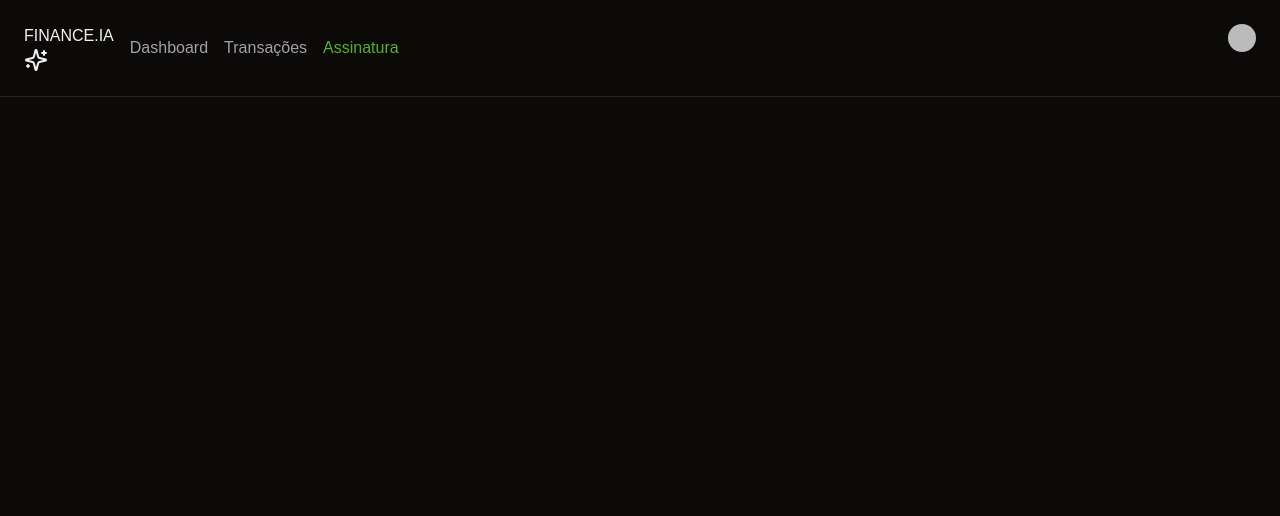
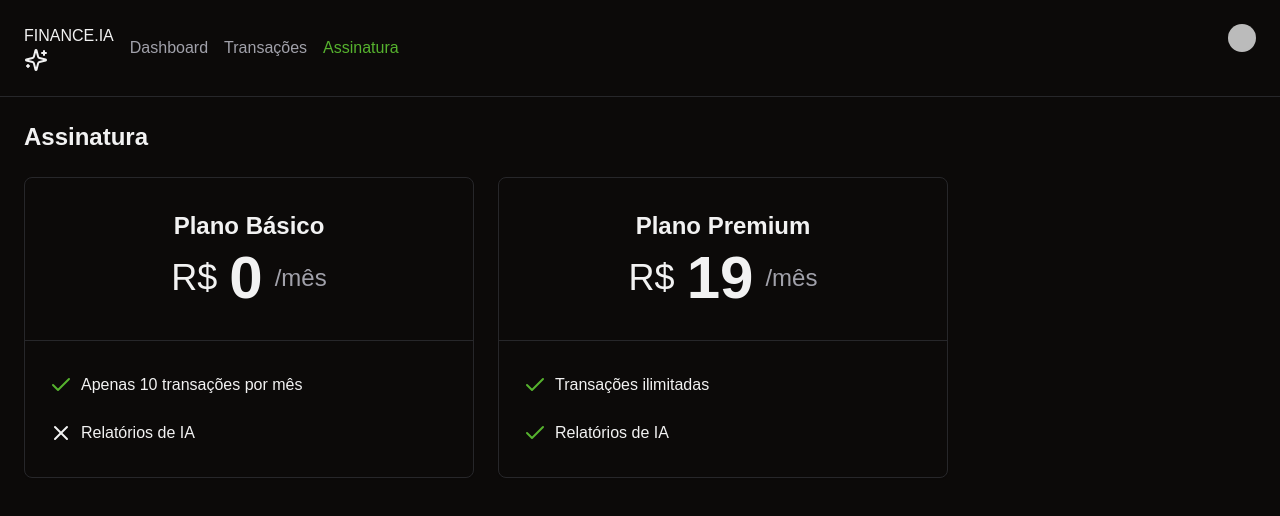
Before and after one commit to GustavoGuke/Projetos, a Next.js app in the folder finance-ia/: page /subscription in a window 1280 px wide. Shown: the top 516 px of the page. Built offline with nearby package versions, Linux system fonts and the light colour scheme; no server answers; sample sign-in values are in the browser's storage; some icons are missing.

Commit message:
feat: card subscription

```diff
--- a/finance-ia/app/(home)/page.tsx
+++ b/finance-ia/app/(home)/page.tsx
@@ -34,16 +34,16 @@ export default async function Home({ searchParams: { month } }: HomeProps) {
   return (
     <>
       <Navbar />
-      <div className="space-y-6 p-6 ">
+      <div className="flex h-full flex-col space-y-6 overflow-hidden p-6">
         <div className="flex p-6 justify-between items-center ">
           <h1 className="text-2xl font-bold">Dashboard</h1>
           <TimeSelect />
         </div>
 
-        <div className="grid grid-cols-[2fr,1fr]">
-          <div className="space-y-6">
+        <div className="grid grid-cols-[2fr,1fr] h-full overflow-hidden">
+          <div className="flex flex-col gap-6 overflow-hidden">
             <SummaryCards month={month} {...dashboard} />
-            <div className="grid grid-cols-3 grid-rows-1 gap-6">
+            <div className="grid h-full grid-cols-3 grid-rows-1 gap-6 overflow-hidden">
               <TransactionPieCharts {...dashboard} />
               <ExpensesPerCategory expensesPerCategory={dashboard.totalExpensePerCategory} />
             </div>
--- a/finance-ia/app/layout.tsx
+++ b/finance-ia/app/layout.tsx
@@ -1,5 +1,5 @@
 import type { Metadata } from "next";
-import {Mulish} from "next/font/google";
+import { Mulish } from "next/font/google";
 import "./globals.css";
 
 import {
@@ -27,8 +27,10 @@ export default function RootLayout({
         <body
           className={` ${mulish.variable} antialiased dark`}
         >
+          <div className="flex flex-col h-full overflow-hidden">
 
             {children}
+          </div>
         </body>
       </html>
     </ClerkProvider>
--- a/finance-ia/app/subscription/page.tsx
+++ b/finance-ia/app/subscription/page.tsx
@@ -1,15 +1,77 @@
 import { auth } from "@clerk/nextjs/server";
 import { Navbar } from "../_components/navbar";
 import { redirect } from "next/navigation";
+import { Card, CardContent, CardHeader } from "../_components/ui/card";
+import { CheckIcon, XIcon } from "lucide-react";
+import { Badge } from "../_components/ui/badge";
 
 export default async function Subscription(){
     const { userId } = await auth()
+    const hasPremiumPlan = false
     if (!userId) {
         redirect("/login")
     }
     return (
        <>
         <Navbar/>
+        <div className="p-6 space-y-6">
+            <h1 className="text-2xl font-bold">Assinatura</h1>
+            <div className="flex gap-6">
+                <Card className="w-[450px]">
+                        <CardHeader className="border-b border-solid py-8">
+                            <h2 className="text-center text-2xl font-semibold">
+                                Plano Básico
+                            </h2>
+                            <div className="flex items-center justify-center gap-3">
+                                <span className="text-4xl">R$</span>
+                                <span className="text-6xl font-semibold">0</span>
+                                <div className="text-2xl text-muted-foreground">/mês</div>
+                            </div>
+                        </CardHeader>
+                        <CardContent className="space-y-6 py-8">
+                            <div className="flex items-center gap-2">
+                                <CheckIcon className="text-primary" />
+                                <p>
+                                    Apenas 10 transações por mês
+                                </p>
+                            </div>
+                            <div className="flex items-center gap-2">
+                                <XIcon />
+                                <p>Relatórios de IA</p>
+                            </div>
+                        </CardContent>
+                </Card>
+
+                    <Card className="w-[450px]">
+                        <CardHeader className="relative border-b border-solid py-8">
+                            {hasPremiumPlan && (
+                                <Badge className="absolute left-4 top-12 bg-primary/10 text-primary">
+                                    Ativo
+                                </Badge>
+                            )}
+                            <h2 className="text-center text-2xl font-semibold">
+                                Plano Premium
+                            </h2>
+                            <div className="flex items-center justify-center gap-3">
+                                <span className="text-4xl">R$</span>
+                                <span className="text-6xl font-semibold">19</span>
+                                <div className="text-2xl text-muted-foreground">/mês</div>
+                            </div>
+                        </CardHeader>
+                        <CardContent className="space-y-6 py-8">
+                            <div className="flex items-center gap-2">
+                                <CheckIcon className="text-primary" />
+                                <p>Transações ilimitadas</p>
+                            </div>
+                            <div className="flex items-center gap-2">
+                                <CheckIcon className="text-primary" />
+                                <p>Relatórios de IA</p>
+                            </div>
+                            {/* <AcquirePlanButton /> */}
+                        </CardContent>
+                    </Card>
+            </div>
+        </div>
        </>
     )
 }
--- a/finance-ia/app/transactions/page.tsx
+++ b/finance-ia/app/transactions/page.tsx
@@ -6,6 +6,7 @@ import { TransactionButtonAdd } from "../_components/TransactionButtonAdd";
 import { Navbar } from "../_components/navbar";
 import { auth } from "@clerk/nextjs/server";
 import { redirect } from "next/navigation";
+import { ScrollArea } from "../_components/ui/scroll-area";
 
 export default async function Transactions() {
     const {userId} = await auth()
@@ -21,14 +22,16 @@ export default async function Transactions() {
     return (
         <>
             <Navbar/>
-            <div className="p-6 space-y-6" >
+            <div className="p-6 space-y-6 overflow-hidden" >
 
                 <div className="flex w-full justify-between items-center">
                     <h1 className="text-2xl font-bold">Transações</h1>
                     <TransactionButtonAdd />
                 </div>
 
-                <DataTable columns={transactionsColumns} data={transactions} />
+                <ScrollArea>
+                    <DataTable columns={transactionsColumns} data={transactions} />
+                </ScrollArea>
 
             </div>
         </>
```
Lines whose indentation alone changed are shown as unchanged.
